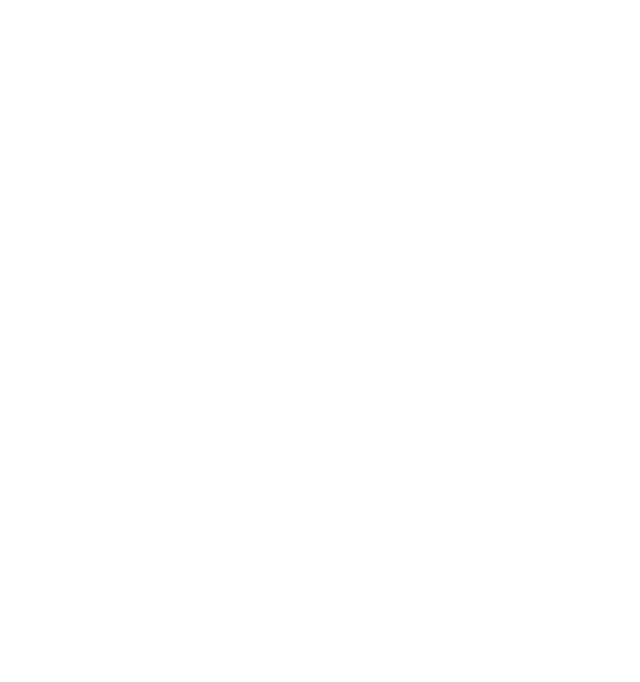
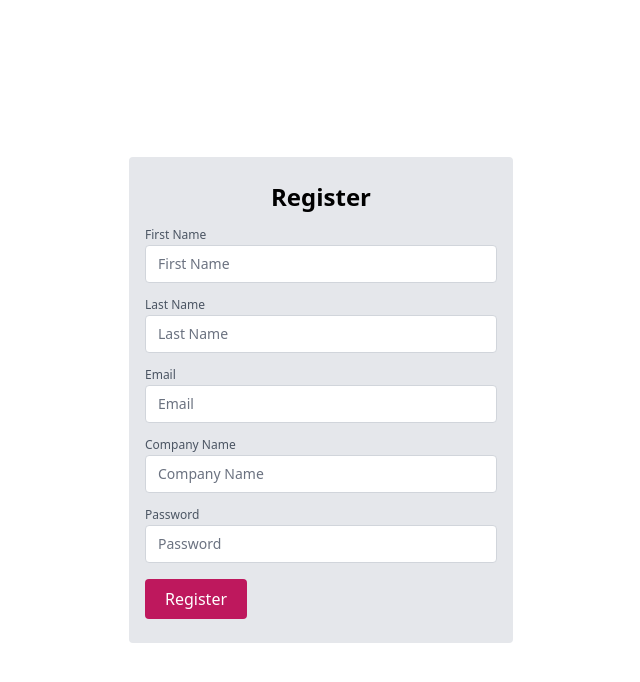
Before and after one commit to nassna85/school_app_management, a React (Create React App) app: page /register in a window 1280 px wide. Before the commit this address had no page. Shown: the top 682 px of the page, without its empty margins (319-959 px from the left). Built offline with nearby package versions, Linux system fonts and the light colour scheme.

Commit message:
Start implement logic for register user

```diff
--- a/package.json
+++ b/package.json
@@ -12,6 +12,7 @@
     "@types/node": "^16.11.64",
     "@types/react": "^18.0.21",
     "@types/react-dom": "^18.0.6",
+    "axios": "^1.1.2",
     "react": "^18.2.0",
     "react-dom": "^18.2.0",
     "react-icons": "^4.4.0",
@@ -46,6 +47,7 @@
     ]
   },
   "devDependencies": {
+    "@types/axios": "^0.14.0",
     "autoprefixer": "^10.4.12",
     "postcss": "^8.4.17",
     "prettier": "^2.7.1",
--- a/src/app/App.tsx
+++ b/src/app/App.tsx
@@ -1,6 +1,7 @@
 import { Routes, Route } from "react-router-dom";
 
 import LoginPage from "@/pages/Auth/LoginPage/LoginPage";
+import RegisterPage from "@/pages/Auth/RegisterPage/RegisterPage";
 import DashboardPage from "@/pages/DashboardPage/DashboardPage";
 
 import AppLayout from "@/components/Layout/AppLayout/AppLayout";
@@ -11,6 +12,7 @@
     <>
       <Routes>
         <Route path="/login" element={<LoginPage />} />
+        <Route path="/register" element={<RegisterPage />} />
         <Route element={<AppLayout />}>
           <Route
             path="/"
--- /dev/null
+++ b/src/components/Global/UI/Buttons/Button.tsx
@@ -0,0 +1,28 @@
+import { FC } from "react";
+
+interface ButtonProps {
+  label: string;
+  isLoading: boolean;
+  type: "submit" | "reset" | "button";
+  variant: "bg-pink-700" | "bg-blue-700";
+  disabled: boolean;
+}
+
+const Button: FC<ButtonProps> = ({
+  label,
+  isLoading,
+  type = "submit",
+  variant = "bg-pink-700",
+}) => {
+  return (
+    <button
+      type={type}
+      className={`${variant} text-white py-2 px-5 rounded mt-2`}
+      disabled={isLoading}
+    >
+      {isLoading ? "Loading..." : label}
+    </button>
+  );
+};
+
+export default Button;
--- a/src/components/Global/UI/Forms/InputField/InputField.tsx
+++ b/src/components/Global/UI/Forms/InputField/InputField.tsx
@@ -24,7 +24,7 @@
   id,
   name,
   type,
-  isRequired = false,
+  isRequired = true,
   placeholder,
   customClass,
 }) => {
--- a/src/components/Layout/ProtectedRoute/ProtectedRoute.tsx
+++ b/src/components/Layout/ProtectedRoute/ProtectedRoute.tsx
@@ -5,9 +5,9 @@
 import { useAppSelector } from "@/app/hooks";
 
 const ProtectedRoute: FC<IProtectedRoute> = ({ children }) => {
-  const user = useAppSelector((state) => state.auth);
+  const auth = useAppSelector((state) => state.auth);
 
-  if (!user?.id) return <Navigate to="/login" replace />;
+  if (!auth?.user?.id) return <Navigate to="/login" replace />;
   return children;
 };
 
--- /dev/null
+++ b/src/features/auth/authService.ts
@@ -0,0 +1,12 @@
+import { fetchAjax } from "@/utils/fetchAjax";
+import IUserRegister from "@/interfaces/IUserRegister";
+
+class AuthService {
+  static async register(userData: IUserRegister) {
+    const res = await fetchAjax.post("/users/register", userData);
+
+    return res?.data;
+  }
+}
+
+export default AuthService;
--- a/src/features/auth/authSlice.ts
+++ b/src/features/auth/authSlice.ts
@@ -1,27 +1,76 @@
-import { createSlice } from "@reduxjs/toolkit";
+import axios from "axios";
+import { createAsyncThunk, createSlice } from "@reduxjs/toolkit";
 
-import IUser from "@/interfaces/IUser";
+import IAuth from "@/interfaces/IAuth";
+import IUserRegister from "@/interfaces/IUserRegister";
 
-const initialState: IUser = {
-  id: null,
-  email: null,
-  roles: [],
+import AuthService from "@/features/auth/authService";
+
+const initialState: IAuth = {
+  user: null,
+  isError: false,
+  isLoading: false,
+  isSuccess: false,
+  errors: null,
 };
+
+// Register user
+export const register = createAsyncThunk(
+  "auth/register",
+  async (user: IUserRegister, thunkAPI) => {
+    try {
+      return await AuthService.register(user);
+    } catch (e) {
+      let errors;
+      if (axios.isAxiosError(e)) {
+        errors = e?.response?.data?.errors;
+      } else {
+        errors = "Something wrong";
+      }
+      return thunkAPI.rejectWithValue(errors);
+    }
+  }
+);
 
 export const authSlice = createSlice({
   name: "auth",
   initialState,
   reducers: {
+    reset: (state) => {
+      state.isLoading = false;
+      state.isSuccess = false;
+      state.isError = false;
+      state.errors = null;
+    },
     login: (state, { payload }) => {
       return {
         ...state,
-        id: payload.id,
-        email: payload.email,
-        roles: payload.roles,
+        id: payload.user.id,
+        email: payload.user.email,
+        roles: payload.user.roles,
       };
     },
   },
+  extraReducers: (builder) => {
+    builder
+      .addCase(register.pending, (state) => {
+        state.isLoading = true;
+      })
+      .addCase(register.fulfilled, (state, action) => {
+        state.isLoading = false;
+        state.isSuccess = true;
+        state.user = action.payload;
+      })
+      .addCase(register.rejected, (state, action) => {
+        state.isLoading = false;
+        state.isError = true;
+        // @ts-ignore
+        state.errors = action.payload;
+        state.user = null;
+      });
+  },
 });
 
-export const { login } = authSlice.actions;
+export const { reset, login } = authSlice.actions;
+
 export default authSlice.reducer;
--- /dev/null
+++ b/src/interfaces/IAuth.ts
@@ -0,0 +1,11 @@
+export default interface IAuth {
+  user: {
+    id: number | null;
+    email: string | null;
+    roles?: [];
+  } | null;
+  isError?: boolean;
+  isSuccess?: boolean;
+  isLoading: boolean;
+  errors: string[] | null;
+}
--- /dev/null
+++ b/src/interfaces/IUserRegister.ts
@@ -0,0 +1,7 @@
+export default interface IUserRegister {
+  firstName?: string;
+  lastName?: string;
+  email?: string;
+  password?: string;
+  companyName?: string;
+}
--- a/src/pages/Auth/LoginPage/LoginPage.tsx
+++ b/src/pages/Auth/LoginPage/LoginPage.tsx
@@ -1,5 +1,7 @@
 import React, { ChangeEvent, useState } from "react";
+
 import InputField from "@/components/Global/UI/Forms/InputField/InputField";
+import Button from "@/components/Global/UI/Buttons/Button";
 
 interface credentialsState {
   email?: string;
@@ -14,7 +16,7 @@
   };
   return (
     <div className="flex justify-center items-center h-screen">
-      <form className="bg-gray-200 h-auto w-11/12 md:w-2/5 lg:w-80 p-4 rounded">
+      <form className="bg-gray-200 h-auto w-11/12 md:w-2/5 lg:w-96 px-4 py-6 rounded">
         <h1 className="text-2xl font-bold text-center">Login</h1>
         <InputField
           handleChange={handleChange}
@@ -38,6 +40,13 @@
           isRequired={true}
           placeholder="Password"
         />
+        <Button
+          label="Login"
+          isLoading={false}
+          type="submit"
+          variant="bg-pink-700"
+          disabled={false}
+        />
       </form>
     </div>
   );
--- /dev/null
+++ b/src/pages/Auth/RegisterPage/RegisterPage.tsx
@@ -0,0 +1,126 @@
+import React, { ChangeEvent, FormEvent, useEffect, useState } from "react";
+import { useNavigate } from "react-router-dom";
+
+import IUserRegister from "@/interfaces/IUserRegister";
+
+import { useAppDispatch, useAppSelector } from "@/app/hooks";
+import { register, reset } from "@/features/auth/authSlice";
+
+import InputField from "@/components/Global/UI/Forms/InputField/InputField";
+import Button from "@/components/Global/UI/Buttons/Button";
+
+type errorObject = {
+  [key: string]: string;
+};
+
+const RegisterPage = () => {
+  const navigate = useNavigate();
+  const dispatch = useAppDispatch();
+  const { user, isLoading, isError, isSuccess, errors } = useAppSelector(
+    (state) => state.auth
+  );
+
+  const [registerData, setRegisterData] = useState<IUserRegister>({});
+  const [error, setError] = useState<errorObject>({});
+
+  const handleChange = (e: ChangeEvent<HTMLInputElement>) => {
+    setRegisterData({ ...registerData, [e.target.name]: e.target.value });
+  };
+
+  const handleSubmit = (e: FormEvent<HTMLFormElement>) => {
+    console.log(registerData);
+    e.preventDefault();
+    dispatch(register(registerData));
+  };
+
+  useEffect(() => {
+    if (isError) {
+      const errorsFormat: errorObject = {};
+      errors?.forEach((mess: string) => {
+        const key = mess.split('"')[1];
+        errorsFormat[key] = mess.replace(/["]/g, "");
+      });
+      setError(errorsFormat);
+      return;
+    }
+    if (isSuccess || user) {
+      return navigate("/login");
+    }
+    dispatch(reset());
+  }, [user, isError, isSuccess, errors]);
+  return (
+    <div className="flex justify-center items-center h-screen">
+      <form
+        className="bg-gray-200 h-auto w-11/12 md:w-2/5 lg:w-96 px-4 py-6 rounded"
+        onSubmit={handleSubmit}
+      >
+        <h1 className="text-2xl font-bold text-center">Register</h1>
+        <InputField
+          handleChange={handleChange}
+          value={registerData.firstName}
+          labelText="First Name"
+          labelFor="firstName"
+          id="firstName"
+          name="firstName"
+          type="text"
+          isRequired={true}
+          placeholder="First Name"
+        />
+        {error["firstName"] && <p>{error["firstName"]}</p>}
+        <InputField
+          handleChange={handleChange}
+          value={registerData.lastName}
+          labelText="Last Name"
+          labelFor="lastName"
+          id="lastName"
+          name="lastName"
+          type="text"
+          isRequired={true}
+          placeholder="Last Name"
+        />
+        <InputField
+          handleChange={handleChange}
+          value={registerData.email}
+          labelText="Email"
+          labelFor="email"
+          id="email"
+          name="email"
+          type="email"
+          isRequired={true}
+          placeholder="Email"
+        />
+        <InputField
+          handleChange={handleChange}
+          value={registerData.companyName}
+          labelText="Company Name"
+          labelFor="companyName"
+          id="companyName"
+          name="companyName"
+          type="text"
+          isRequired={true}
+          placeholder="Company Name"
+        />
+        <InputField
+          handleChange={handleChange}
+          value={registerData.password}
+          labelText="Password"
+          labelFor="password"
+          id="password"
+          name="password"
+          type="password"
+          isRequired={true}
+          placeholder="Password"
+        />
+        <Button
+          label="Register"
+          isLoading={isLoading}
+          type="submit"
+          variant="bg-pink-700"
+          disabled={isLoading}
+        />
+      </form>
+    </div>
+  );
+};
+
+export default RegisterPage;
--- /dev/null
+++ b/src/utils/fetchAjax.ts
@@ -0,0 +1,8 @@
+import axios from "axios";
+
+const BASE_URL = "http://localhost:5001/api/v1";
+
+export const fetchAjax = axios.create({
+  baseURL: BASE_URL,
+  headers: { "Content-Type": "application/json", Accept: "application/json" },
+});
```
Also changed, not shown: 1 other file (tests, documents, lock files or other folders).
